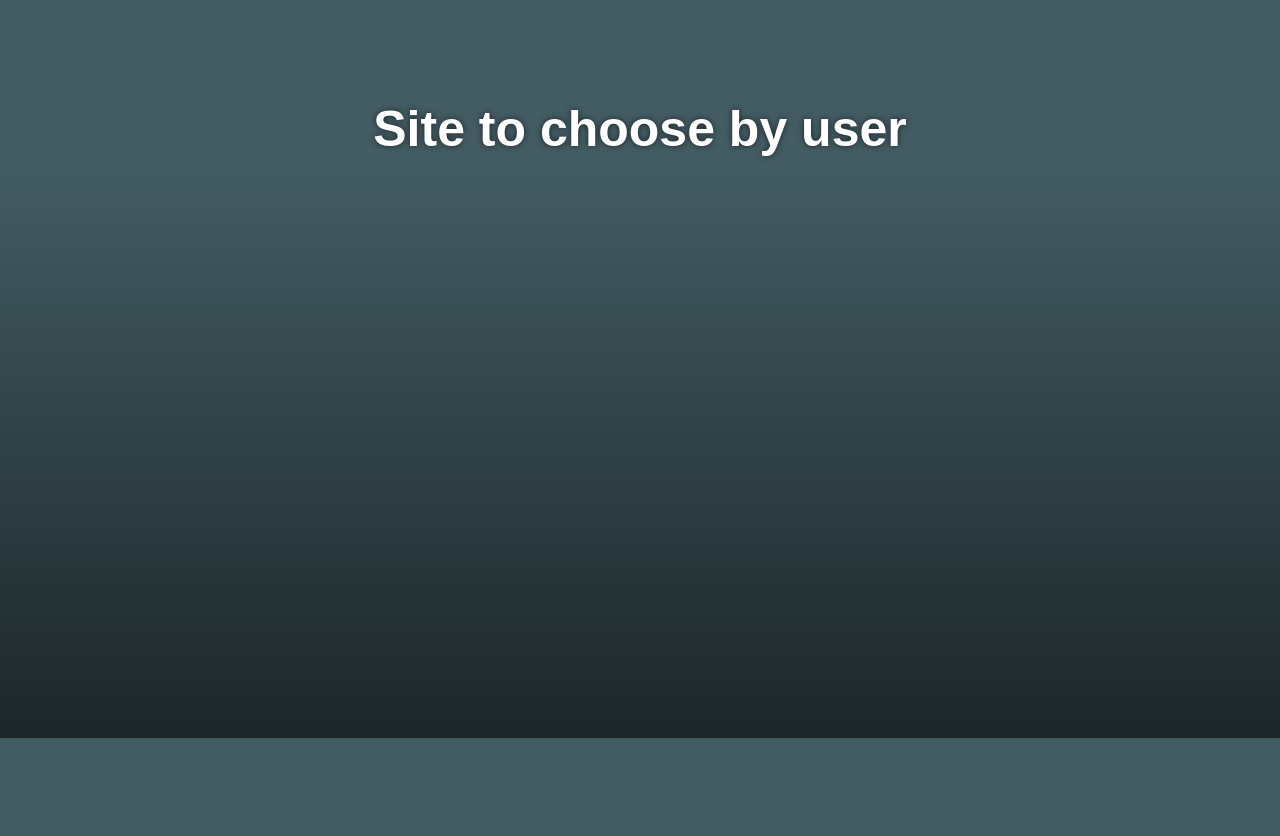
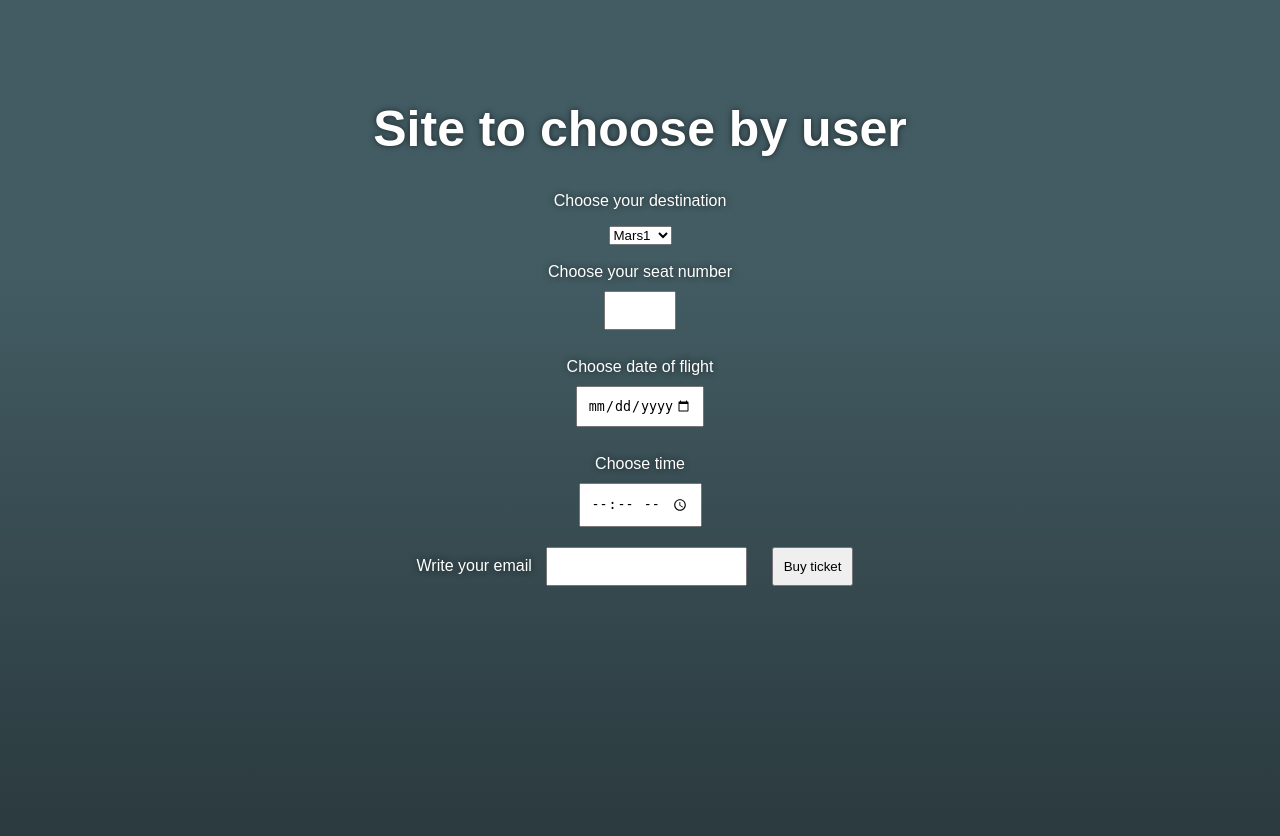
Before and after one commit to AleksanderCichon/BHL2024, a Flask app: page /choose-user in a window 1280 px wide. Shown: the top 836 px of the page. Before the commit the page ends 738 px from the top, so only its background shows below. Run offline with Flask 3, Linux system fonts and the light colour scheme.

Commit message:
Added ticket selection by user

```diff
--- a/templates/choose_user.html
+++ b/templates/choose_user.html
@@ -8,6 +8,46 @@
 </head>
 <body>
     <h1>Site to choose by user</h1>
+    <p>Choose your destination</p>
 
+    <form action="" method="post">
+        <!-- In the end should get destinations from database -->
+        <select name="select-destination" id="select-destination" required>
+            <option value="Mars1">Mars1</option>
+            <option value="Mars2">Mars2</option>
+            <option value="Mars3">Mars3</option>
+            <option value="Mars4">Mars4</option>
+            <option value="Mars5">Mars5</option>
+            <option value="Moon1">Moon1</option>
+        </select>
+
+        <br> <br><!--new line -->
+        <!-- Choose seat, in the end, there should be a seat map -->
+        <label for="">Choose your seat number</label>
+        <br>
+        <input type="number" min="1" max="30" required>
+
+        <br> <br><!--new line -->
+        <!-- Choose date -->
+        <label for="choose-time">Choose date of flight</label>
+        <br>
+        <input type="date" id="choose-date" min="2024-12-07" max="2026-12-07" required>
+
+        <br><br> <!--new line -->
+        <!-- Choose time -->
+        <label for="choose-time" >Choose time</label>
+        <br>
+        <input type="time" id="choose-time" required>
+
+
+        <br>
+        <!-- Choose your email -->
+        <label for="email">Write your email</label>
+        <input type="email">
+
+        <input type="submit" value="Buy ticket">
+
+
+    </form>
 </body>
 </html>
```
